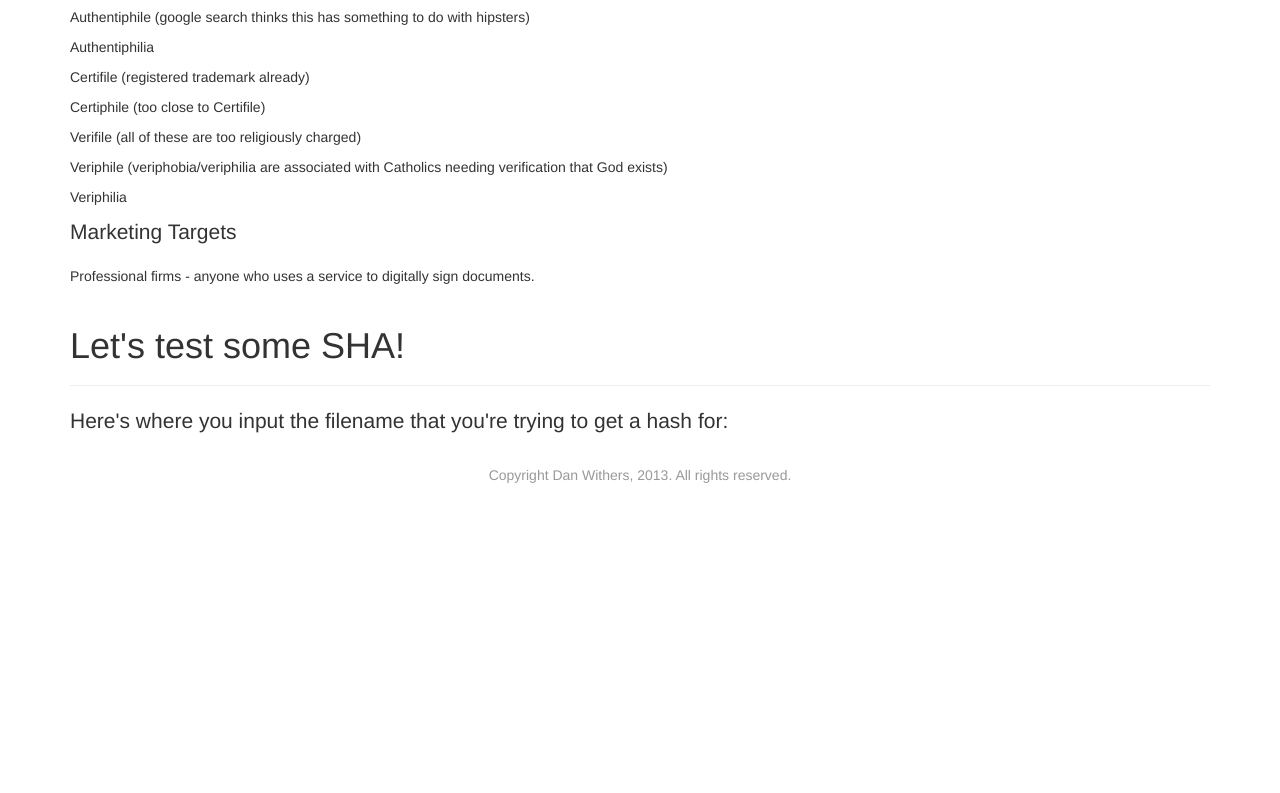
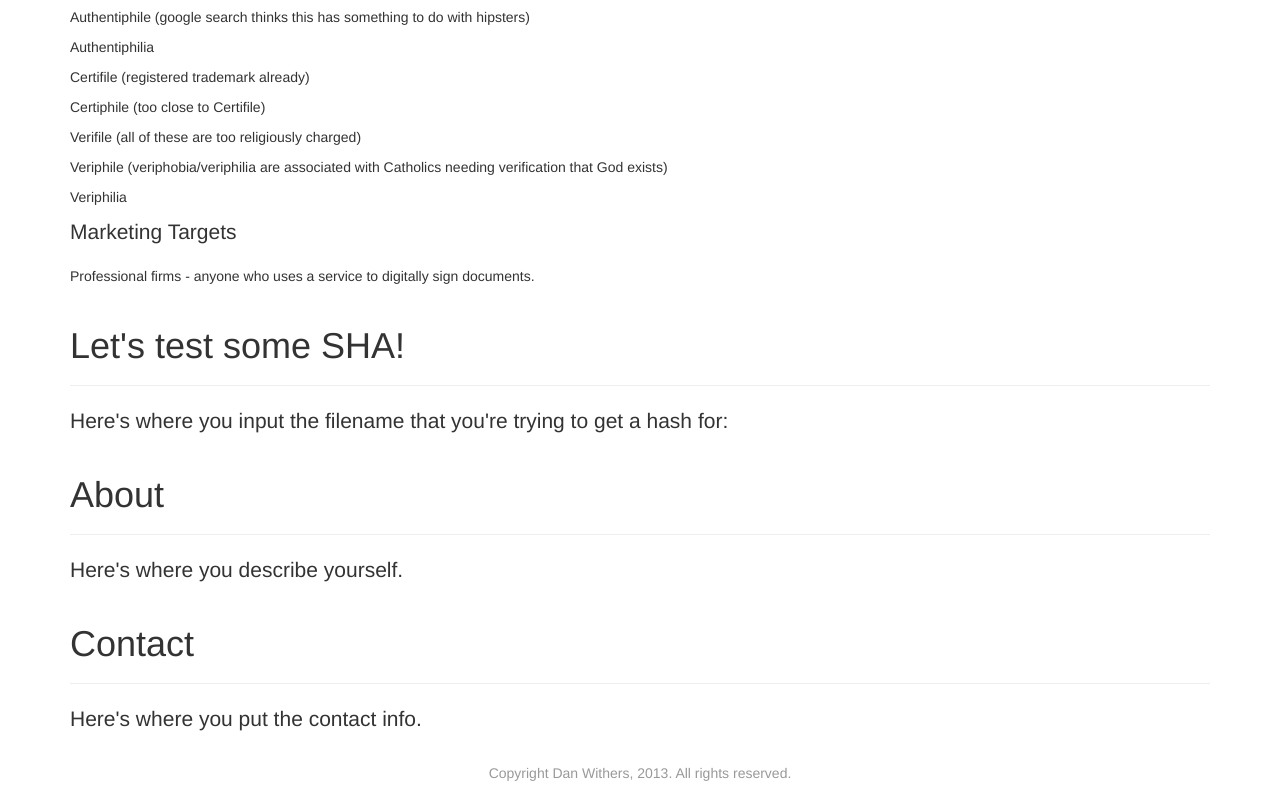
Before and after one commit to jdwithers/cornedbeef, a plain HTML site: page index.html in a window 1280 px wide. Shown: the part 1160-1953 px from the top of the page. Before the commit the page ends 1655 px from the top, so only its background shows below. Drawn offline with nearby package versions, Linux system fonts and the light colour scheme; a script that the page names is missing.

Commit message:
Updating index.html.

```diff
--- a/index.html
+++ b/index.html
@@ -101,7 +101,19 @@
           <a name="shaTest"></a><h1>Let's test some SHA!</h1>
         </div>
         <p class="lead">Here's where you input the filename that you're trying to get a hash for:</p>
-		<p></p>
+
+        <!-- About Content -->
+        <div class="page-header">
+          <a name="about"></a><h1>About</h1>
+        </div>
+        <p class="lead">Here's where you describe yourself.</p>
+
+        <!-- Contact Content -->
+        <div class="page-header">
+          <a name="contact"></a><h1>Contact</h1>
+        </div>
+        <p class="lead">Here's where you put the contact info.</p>
+
       </div>
 
       <div id="footer">
```
